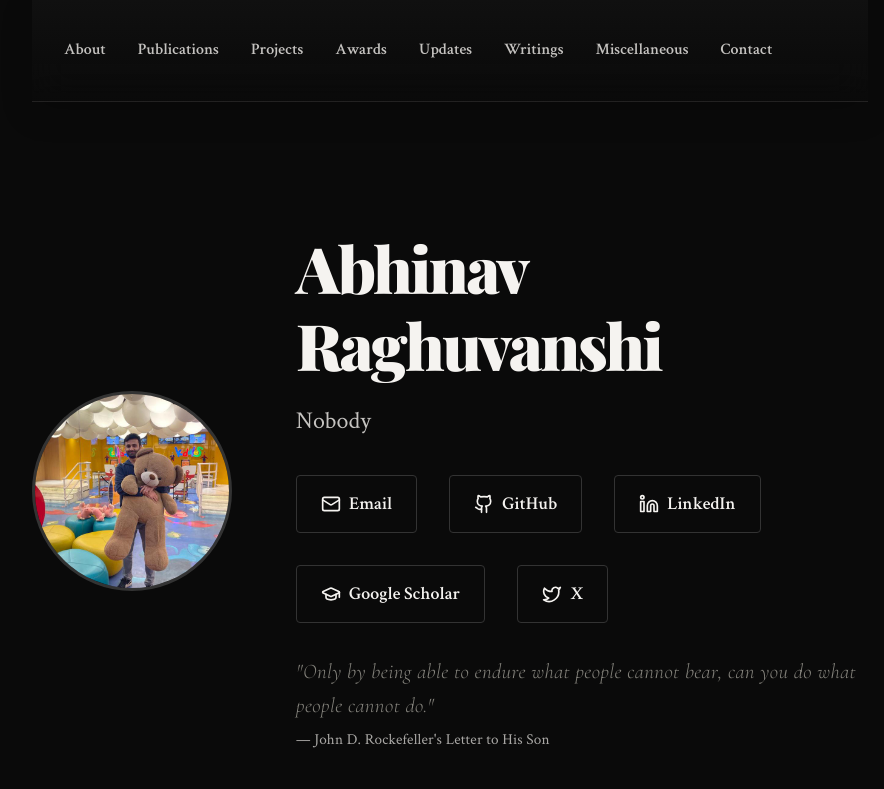
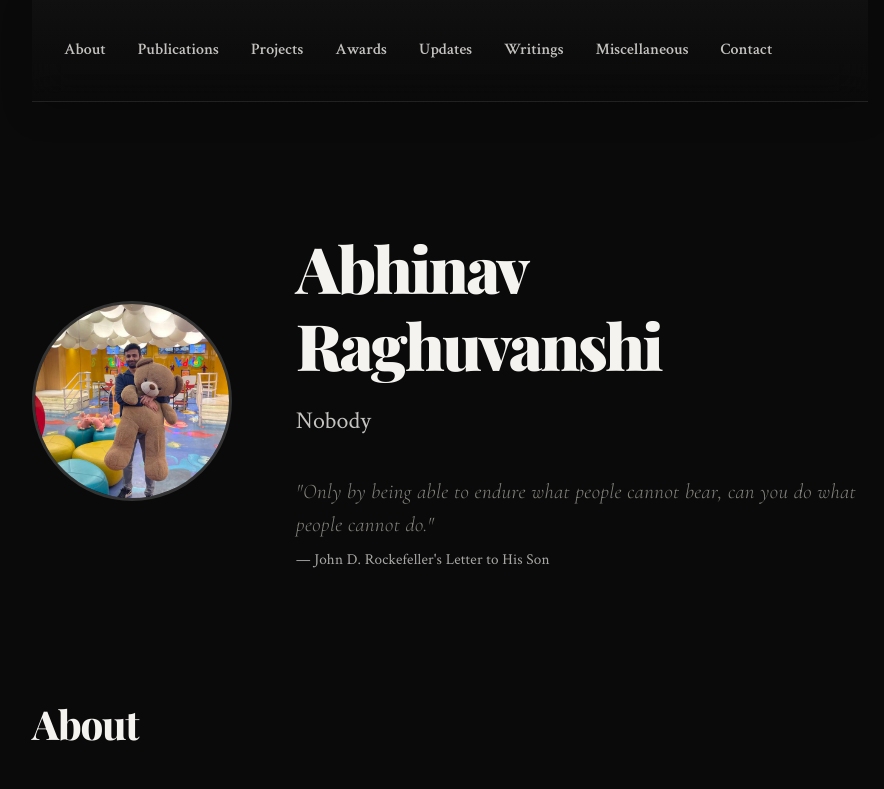
Before and after one commit to abhinavr11/abhinavr11.github.io, a React (Create React App) app in the folder frontend/: page / in a window 1280 px wide. Shown: the top 789 px of the page, without its empty margins (190-1074 px from the left). Built offline with nearby package versions, Linux system fonts and the light colour scheme.

Commit message:
sticky bar fix

```diff
--- a/frontend/src/pages/Home.jsx
+++ b/frontend/src/pages/Home.jsx
@@ -74,28 +74,6 @@ const Home = () => {
           <div className="hero-text">
             <h1 className="hero-title">{portfolioData.personal.name}</h1>
             <p className="hero-subtitle">{portfolioData.personal.title}</p>
-            <div className="hero-links">
-              <a href={`mailto:${portfolioData.personal.email}`} className="hero-link">
-                <Mail size={20} />
-                <span>Email</span>
-              </a>
-              <a href={portfolioData.personal.github} target="_blank" rel="noopener noreferrer" className="hero-link">
-                <Github size={20} />
-                <span>GitHub</span>
-              </a>
-              <a href={portfolioData.personal.linkedin} target="_blank" rel="noopener noreferrer" className="hero-link">
-                <Linkedin size={20} />
-                <span>LinkedIn</span>
-              </a>
-              <a href={portfolioData.personal.scholar} target="_blank" rel="noopener noreferrer" className="hero-link">
-                <GraduationCap size={20} />
-                <span>Google Scholar</span>
-              </a>
-              <a href={portfolioData.personal.x} target="_blank" rel="noopener noreferrer" className="hero-link">
-                <Twitter size={20} />
-                <span>X</span>
-              </a>
-            </div>
             <blockquote className="hero-quote">
               <span>"Only by being able to endure what people cannot bear, can you do what people cannot do."</span>
               <cite className="hero-quote-author">— John D. Rockefeller's Letter to His Son</cite>
```
